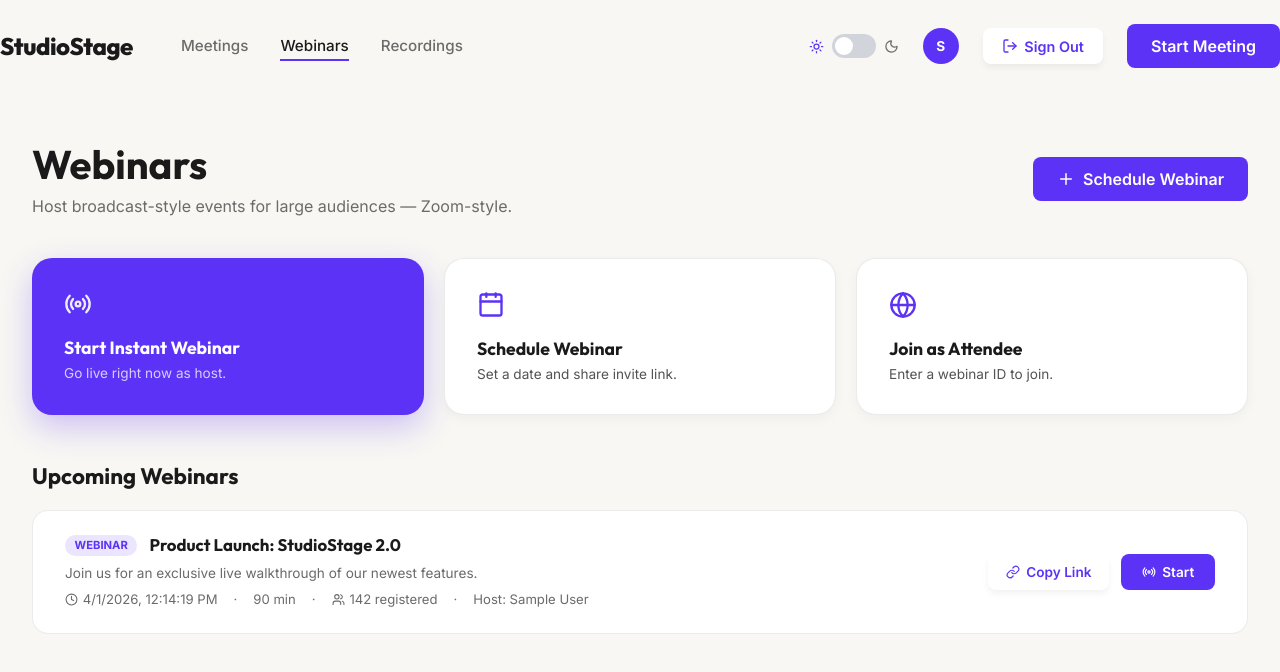
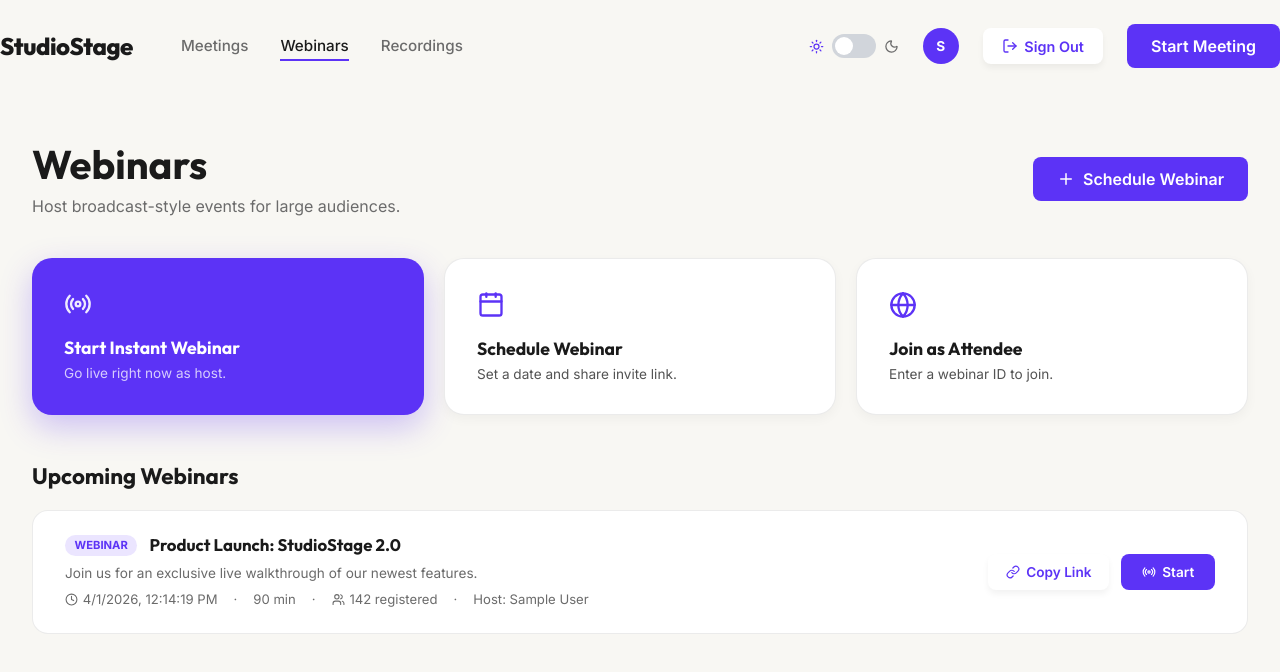
Before and after one commit to Masskeep/studiostage, a React (Vite) app in the folder client/: page /webinars in a window 1280 px wide. Shown: the top 672 px of the page. Built offline with nearby package versions, Linux system fonts and the light colour scheme; no server answers; sample sign-in values are in the browser's storage.

Commit message:
style: removed zoom-style label and share-screen controls across meeting grids

```diff
--- a/client/src/pages/MeetingRoom.jsx
+++ b/client/src/pages/MeetingRoom.jsx
@@ -549,7 +549,6 @@
             {ctrlBtn(micOn, toggleMic, Mic, MicOff, micOn ? 'Mute' : 'Unmute')}
             {ctrlBtn(camOn, toggleCam, Video, VideoOff, camOn ? 'Camera' : 'Camera')}
             <div className="ctrl-divider" />
-            <span className="hide-mobile">{ctrlBtn(!isScreenSharing, handleScreenShare, MonitorUp, MonitorUp, 'Share')}</span>
             <span className="hide-mobile">{ctrlBtn(!isRecording, handleRecord, Circle, Circle, 'Record')}</span>
             <span className="hide-mobile"><div className="ctrl-divider" /></span>
             {ctrlBtn(!isPinMode, () => setPinnedUser(isPinMode ? null : 'me'), LayoutGrid, Maximize2, isPinMode ? 'Grid' : 'Pin')}
--- a/client/src/pages/WebinarRoom.jsx
+++ b/client/src/pages/WebinarRoom.jsx
@@ -559,7 +559,6 @@
                 <CtrlBtn active={!micOn} onClick={toggleMic} ActiveIcon={Mic} InactiveIcon={MicOff} label={micOn ? 'Mute' : 'Unmute'} />
                 <CtrlBtn active={!camOn} onClick={toggleCam} ActiveIcon={Video} InactiveIcon={VideoOff} label={camOn ? 'Stop Cam' : 'Start Cam'} />
                 <div style={{ width: 1, height: 36, backgroundColor: 'rgba(255,255,255,0.2)', margin: '0 0.25rem' }} />
-                <CtrlBtn active={isScreenSharing} onClick={handleScreenShare} ActiveIcon={MonitorUp} label="Share" />
                 <CtrlBtn active={isRecording} onClick={handleRecord} ActiveIcon={Circle} danger={isRecording} label={isRecording ? 'Stop' : 'Record'} />
               </>
             )}
--- a/client/src/pages/WebinarsDashboard.jsx
+++ b/client/src/pages/WebinarsDashboard.jsx
@@ -274,7 +274,7 @@
         <div style={{ display: 'flex', justifyContent: 'space-between', alignItems: 'center', marginBottom: '2.5rem' }}>
           <div>
             <h1 style={{ fontSize: '2.5rem', marginBottom: '0.4rem' }}>Webinars</h1>
-            <p style={{ color: 'var(--text-secondary)' }}>Host broadcast-style events for large audiences — Zoom-style.</p>
+            <p style={{ color: 'var(--text-secondary)' }}>Host broadcast-style events for large audiences.</p>
           </div>
           <button className="btn-primary" onClick={() => setShowForm(!showForm)} style={{ display: 'flex', alignItems: 'center', gap: '0.5rem' }}>
             <Plus size={18} /> Schedule Webinar
```
